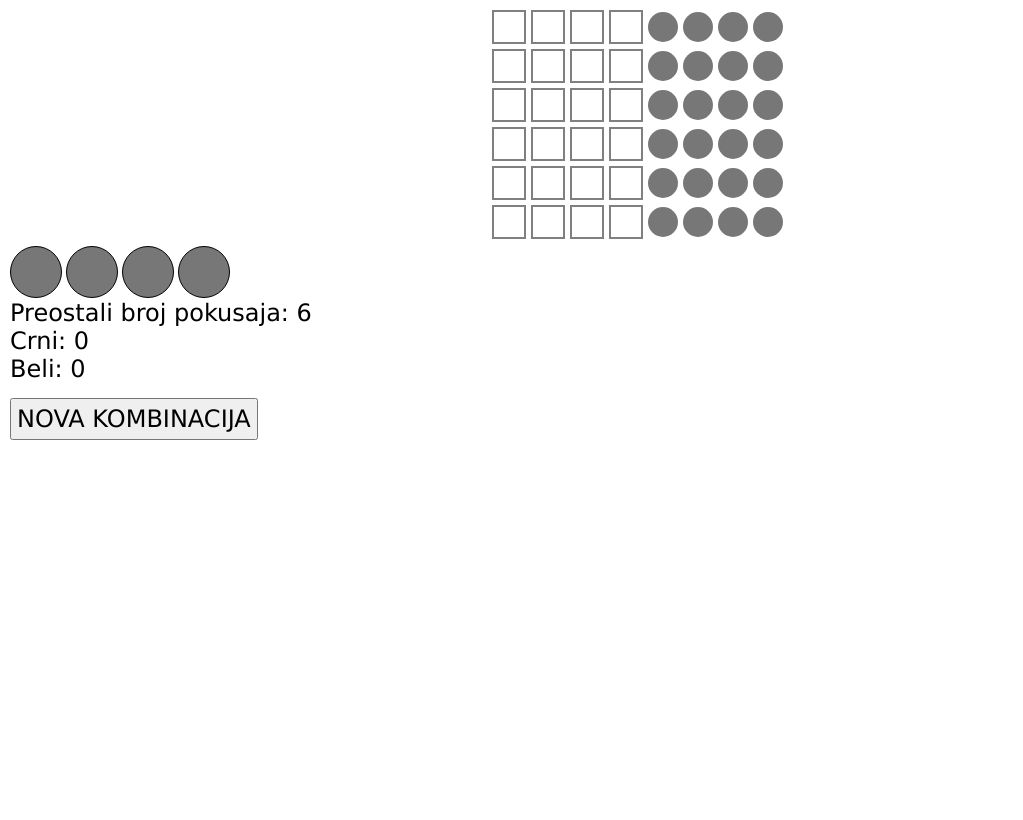
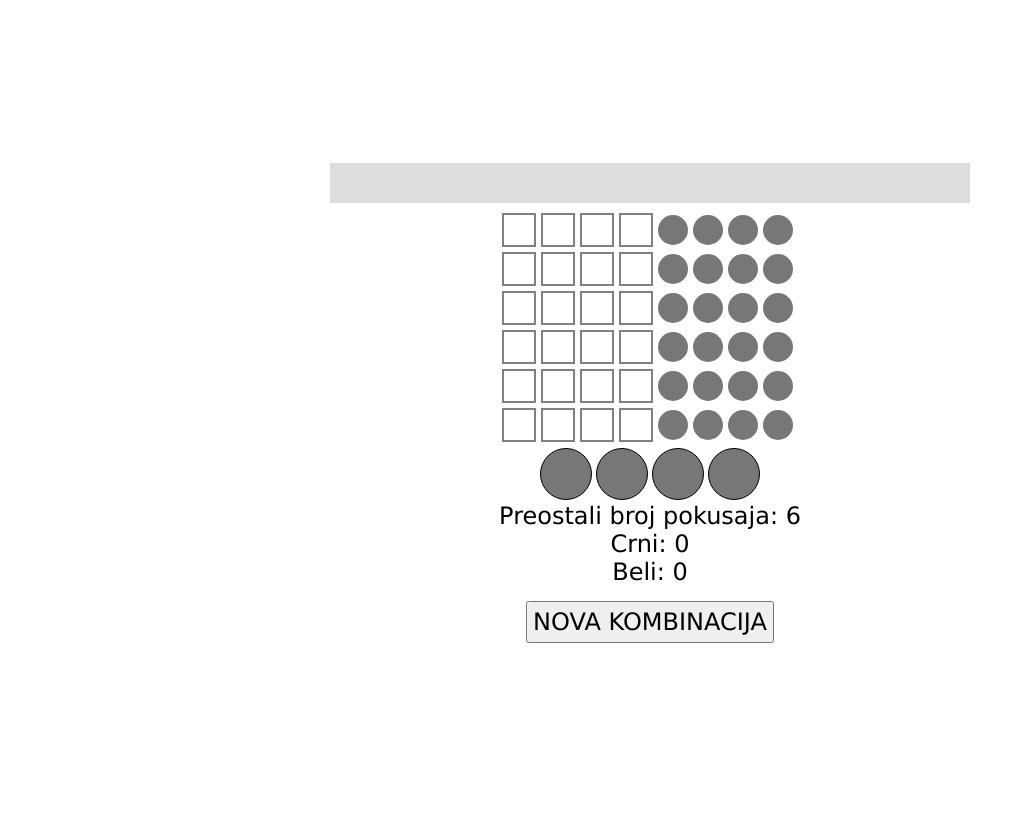
Before and after one commit to KoraSystemPro/grupa-18-30, a PHP site: page / in a window 1280 px wide. Shown: the whole page, without its empty margins (0-1023 px from the left). Before the commit the page ends 440 px from the top, so only its background shows below. Run offline with PHP 8.4, Linux system fonts and the light colour scheme.

Commit message:
Dopunjen mastermind do kraja

```diff
--- a/3. godina/03. JS obnavljanje/03. Mastermind/index.html
+++ b/3. godina/03. JS obnavljanje/03. Mastermind/index.html
@@ -7,6 +7,10 @@
     </head>
     <body>
         <div id="igra">
+            <div id="progress-bar">
+                <div id="progress-korak"></div>
+            </div>
+
             <div id="memorija"></div>
 
             <div class="red_dugmadi" id="sakriven_red">
--- a/3. godina/03. JS obnavljanje/03. Mastermind/script.js
+++ b/3. godina/03. JS obnavljanje/03. Mastermind/script.js
@@ -10,6 +10,10 @@ let max_br_pokusaja = 6;
 // Ispisuje sva polja koja cemo koristiti za pamcenje pokusaja
 nacrtajPolja();
 ispisi();
+// Za progress bar
+const korak = document.getElementById("progress-korak");
+var korak_timer;
+
 
 function izbrisiTabelu(){
     for(let red = 0; red < max_br_pokusaja; red++){
@@ -66,8 +70,25 @@ function promena(tip, k){
             default: break;
         }
     }
+}
 
 
+function pokreniTajmer(){
+    let width = 0;
+    korak_timer = setInterval(sledeciKorak, 1000);
+    function sledeciKorak(){
+        if(width >= 100){
+            // Isteklo vreme
+            clearInterval(korak_timer);
+            document.getElementById("sakriven_red").style.display = "flex";
+            document.getElementById("oceni").style.display = "none";
+            document.getElementById("nova-kombinacija").style.display = "block";
+            alert("Isteklo vreme!");
+        } else {
+            width += 1;
+            korak.style.width = width + "%";
+        }
+    }
 }
 
 
@@ -102,13 +123,17 @@ function oceni(kombinacija, pokusaj){
         document.getElementById("sakriven_red").style.display = "flex";
         document.getElementById("nova-kombinacija").style.display = "block";
         document.getElementById("oceni").style.display = "none";
-
+        // Zaustavljamo progress bar
+        clearInterval(korak_timer);
     }
 
-    // Iskorisceni su svi pokusaji
+    // Iskorisceni su svi pokusaji, ispisujemo resenje
     if((max_br_pokusaja - br_pokusaja) <= 0){
+        document.getElementById("sakriven_red").style.display = "flex";
         document.getElementById("oceni").style.display = "none";
         document.getElementById("nova-kombinacija").style.display = "block";
+        // Zaustavljamo progress bar
+        clearInterval(korak_timer);
     }
     console.log("Kombinacija:\t" + kombinacija + "\nPokusaj:\t\t" + pokusaj + "\nBr pokusaja:\t" + br_pokusaja + "\nPreostali broj pokusaja:\t" + (max_br_pokusaja-br_pokusaja));
     ispisi();
@@ -118,6 +143,8 @@ function oceni(kombinacija, pokusaj){
 function novaKombinacija(){
     // Resetujemo broj pokusaja
     br_pokusaja = 0;
+    crni = 0;
+    beli = 0;
     document.getElementById("nova-kombinacija").style.display = "none";
     document.getElementById("oceni").style.display = "block";
     // Sakrivamo kombinaciju pre neg sto napravimo novu
@@ -129,6 +156,8 @@ function novaKombinacija(){
     }
     // Resetujemo tabelu na pocetnu fazu
     izbrisiTabelu();
+    // Postavljamo progress bar na 0
+    korak.style.width = "0%";
 
 
     // Generisanje nove kombinacije
@@ -137,6 +166,10 @@ function novaKombinacija(){
         kombinacija[i] = Math.round(Math.random() * 10000) % 6 + 1;
         promena("k", i+1);
     }
+
+    // Pokrecemo tajmer za igru
+    pokreniTajmer();
+
 
     console.log("Nova kombinacija: " + kombinacija + "\n-------------------");
     ispisi();
--- a/3. godina/03. JS obnavljanje/03. Mastermind/style.css
+++ b/3. godina/03. JS obnavljanje/03. Mastermind/style.css
@@ -6,6 +6,17 @@
 
 body {
     padding: 10px;
+    width: 100vw;
+    height: 100vh;
+}
+
+#igra{
+    width: 100%;
+    height: 100%;
+    display: flex;
+    justify-content: center;
+    align-items: center;
+    flex-direction: column;
 }
 
 button {
@@ -74,3 +85,18 @@ button {
     justify-content: center;
     align-items: center;
 }
+
+#progress-bar{
+    width: 50%;
+    height: 5%;
+    margin-bottom: 10px;
+    background-color: #dddddd;
+    position: relative;
+}
+
+#progress-korak{
+    background-color: green;
+    width: 0%;
+    height: 100%;
+    position: absolute;
+}
--- a/3. godina/03. JS obnavljanje/05. Odbrojavanje/index.html
+++ b/3. godina/03. JS obnavljanje/05. Odbrojavanje/index.html
@@ -8,9 +8,7 @@
     <body onload="obnoviVreme()">
         <div id="omotac">
             <p id="timer"></p>
-            <div id="progress-bar">
-                <div id="progress"></div>
-            </div>
+
         </div>
         <script src="./script.js"></script>
     </body>
--- a/3. godina/03. JS obnavljanje/05. Odbrojavanje/script.js
+++ b/3. godina/03. JS obnavljanje/05. Odbrojavanje/script.js
@@ -27,8 +27,3 @@ function obnoviVreme(){
 
 // Stavljamo metodu za pozivanje funkcije na promenljivu refresh_timer
 var refresh_timer = setInterval(obnoviVreme, 1000);
-
-
-function pokreniTajmer(){
-    const zelena
-}
```
Also changed, not shown: 3. godina/03. JS obnavljanje/05. Odbrojavanje/style.css (+0 -14 lines), 2 other files.
